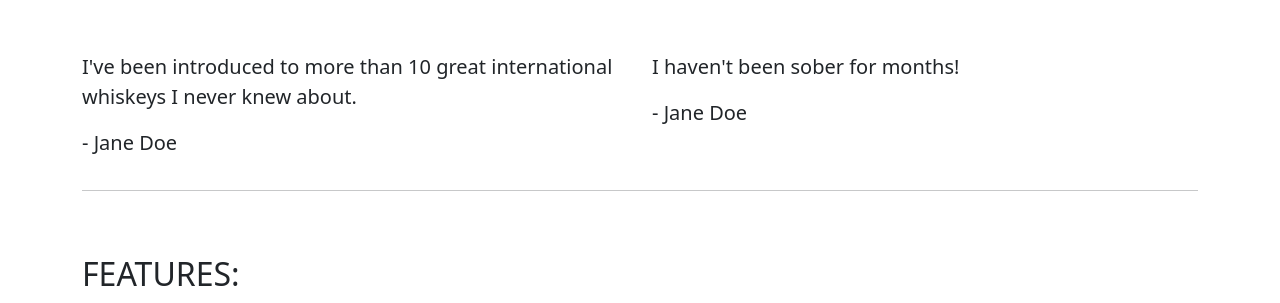
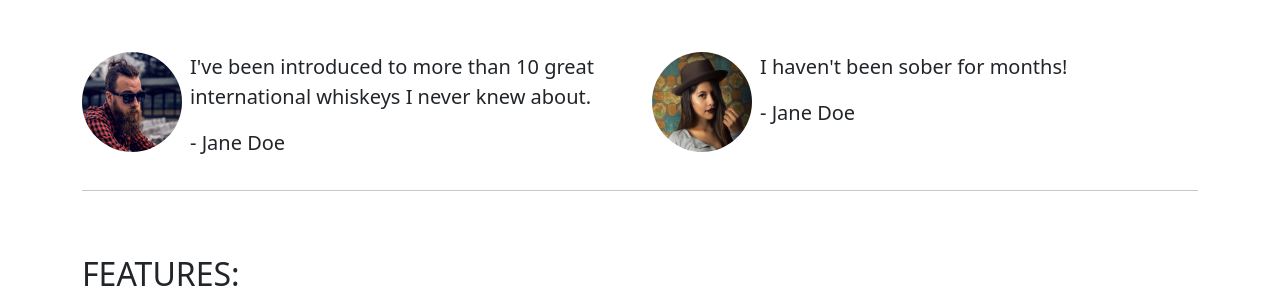
Before and after one commit to HasibullahFathi/bootstrap-project, a plain HTML site: page index.html in a window 1280 px wide. Shown: the part 497-800 px from the top of the page. Drawn offline with nearby package versions, Linux system fonts and the light colour scheme.

Commit message:
make images circle in large screens and hide it in mobile devices

```diff
--- a/index.html
+++ b/index.html
@@ -57,16 +57,30 @@
             </div>
             <div class="row">
                 <div class="col-12 col-md-6">
+                    <div class="media d-md-flex">
+                        <div class="d-none d-sm-block">
+                            <img src="images/guy-image.png" alt="gay image" class="rounded-circle mr-3 me-2" height="100" width="100">
+                        </div>
+                        <div class="media-body">
                             <blockquote class="blockquote">
                                 <p>I've been introduced to more than 10 great international whiskeys I never knew about.</p>
                                 <p>- Jane Doe</p>
                             </blockquote>
                         </div>
+                    </div>
+                </div>
                 <div class="col-12 col-md-6">
+                    <div class="media d-md-flex">
+                        <div class="d-none d-sm-block">
+                            <img src="images/girl-image.png" alt="gay image" class="rounded-circle mr-3 me-2" height="100" width="100">
+                        </div>
+                        <div class="media-body">
                             <blockquote class="blockquote">
                                 <p>I haven't been sober for months!</p>
                                 <p>- Jane Doe</p>
                             </blockquote>
+                        </div>
+                    </div>
                 </div>
             </div>
         </section>
```
Lines whose indentation alone changed are shown as unchanged.
